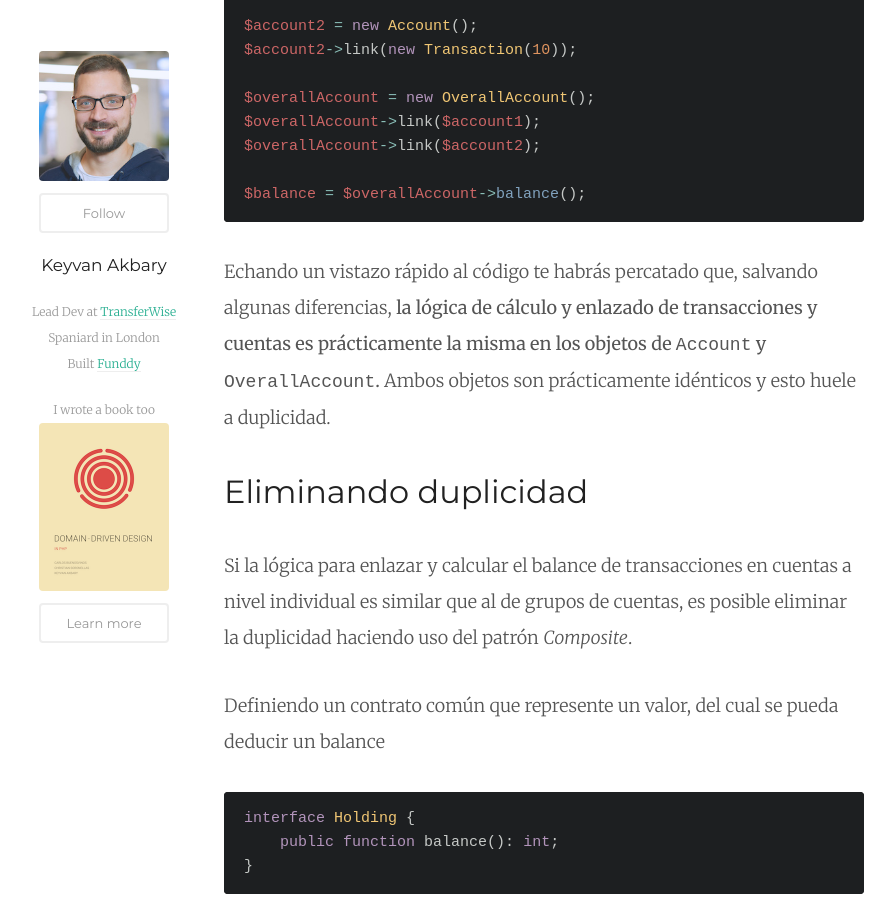
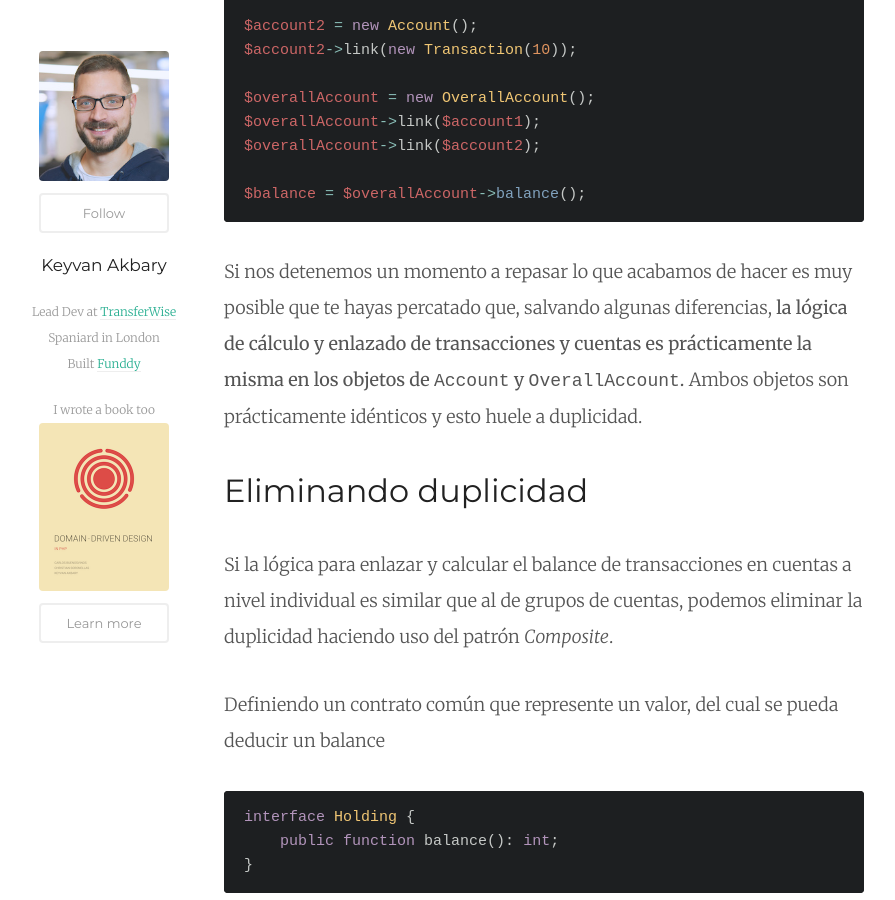
Before and after one commit to keyvanakbary/keyvanakbary.com, a Jekyll site: the page built from _posts/2017-04-23-patron-composite.md, in a window 1280 px wide and 900 px high, scrolled down 2564 px. Shown: the whole window, without its empty margins (96-991 px from the left). Built offline with Jekyll 4.4.1, drawn with Linux system fonts in a browser that asks for light colours; nearby versions of some CDN libraries; comment, search, counter and statistics services are not loaded; some of the changed text lies outside the part shown.

Commit message:
Improve article

```diff
--- a/_posts/2017-04-23-patron-composite.md
+++ b/_posts/2017-04-23-patron-composite.md
@@ -16,27 +16,27 @@ Sin contexto la definición queda difusa. Seguramente mejor presentarlo con un e
 
 Imaginemos por un momento que somos responsables de diseñar un sencillo sistema bancario cuyo propósito es el de llevar las cuentas de transacciones monetarias.
 
-Podemos representar una transacción como un valor, haciendo uso del patrón [Value Object](https://en.wikipedia.org/wiki/Value_object)
+Representamos una transacción como un valor, haciendo uso del patrón [Value Object](https://en.wikipedia.org/wiki/Value_object)
 
 {% include snippet.html file="design-patterns/composite/step0/transaction" %}
 
-Hacemos a la cuenta bancaria responsable de agrupar, enlazar y calcular el balance de las transacciones
+La cuenta bancaria es pues el concepto responsable de agrupar, enlazar y calcular el balance de las transacciones
 
 {% include snippet.html file="design-patterns/composite/step0/account" %}
 
 {% include snippet.html file="design-patterns/composite/step0/account-usage" %}
 
-En el mundo real, es común que **una persona tenga múltiples cuentas bancarias asociadas**. Si quisieramos ofrecer el balance entre todas ellas, podríamos hacerlo introduciendo el concepto de cuenta general.
+En el mundo real es habitual que **una persona tenga múltiples cuentas bancarias asociadas**. Si quisieramos ofrecer el balance entre todas ellas, podríamos hacerlo introduciendo el concepto de cuenta general.
 
 {% include snippet.html file="design-patterns/composite/step0/overall-account" %}
 
 {% include snippet.html file="design-patterns/composite/step0/overall-account-usage" %}
 
-Echando un vistazo rápido al código te habrás percatado que, salvando algunas diferencias, **la lógica de cálculo y enlazado de transacciones y cuentas es prácticamente la misma en los objetos de `Account` y `OverallAccount`.** Ambos objetos son prácticamente idénticos y esto huele a duplicidad.
+Si nos detenemos un momento a repasar lo que acabamos de hacer es muy posible que te hayas percatado que, salvando algunas diferencias, **la lógica de cálculo y enlazado de transacciones y cuentas es prácticamente la misma en los objetos de `Account` y `OverallAccount`.** Ambos objetos son prácticamente idénticos y esto huele a duplicidad.
 
 ## Eliminando duplicidad
 
-Si la lógica para enlazar y calcular el balance de transacciones en cuentas a nivel individual es similar que al de grupos de cuentas, es posible eliminar la duplicidad haciendo uso del patrón _Composite_.
+Si la lógica para enlazar y calcular el balance de transacciones en cuentas a nivel individual es similar que al de grupos de cuentas, podemos eliminar la duplicidad haciendo uso del patrón _Composite_.
 
 Definiendo un contrato común que represente un valor, del cual se pueda deducir un balance
 
```
